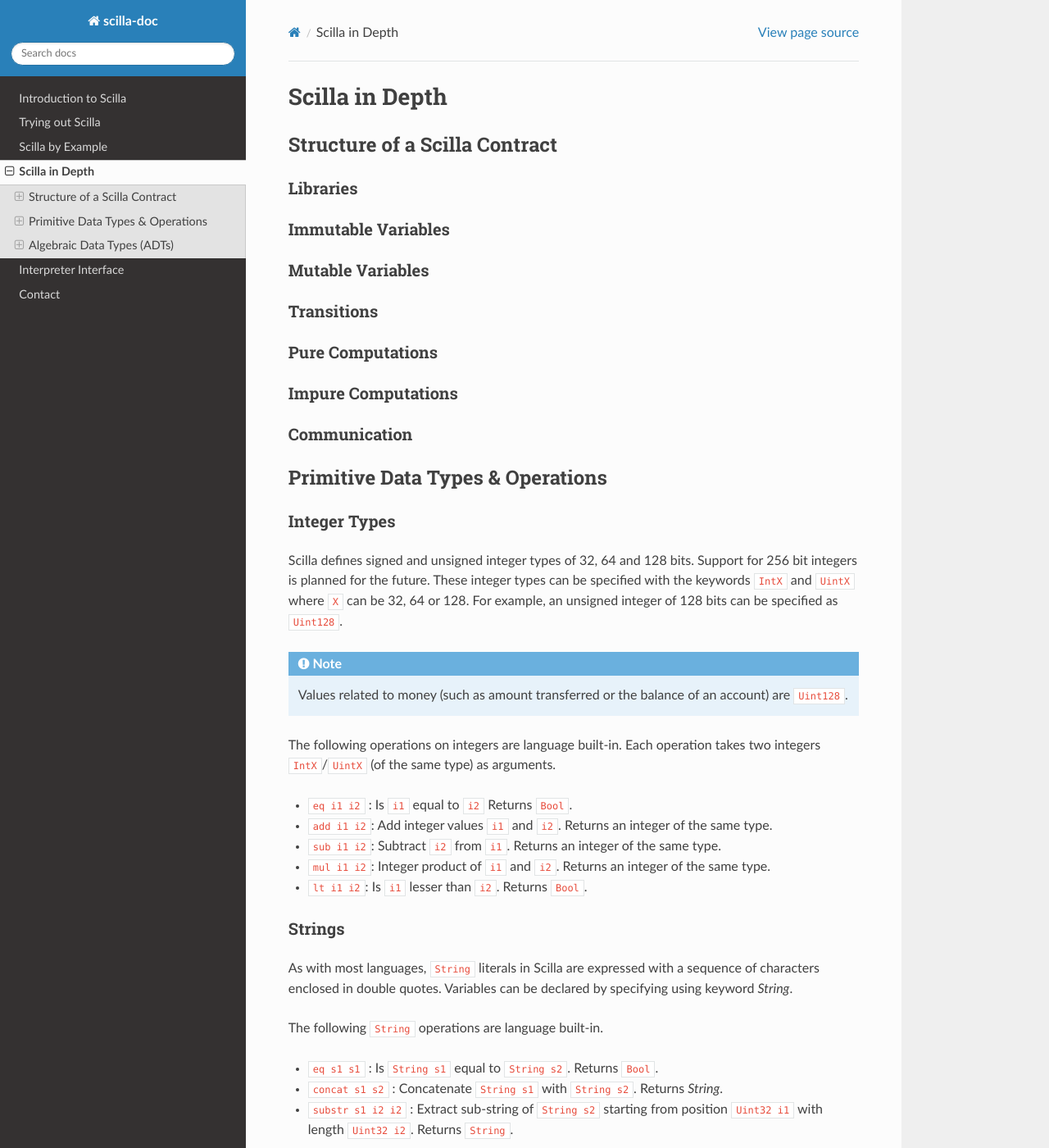
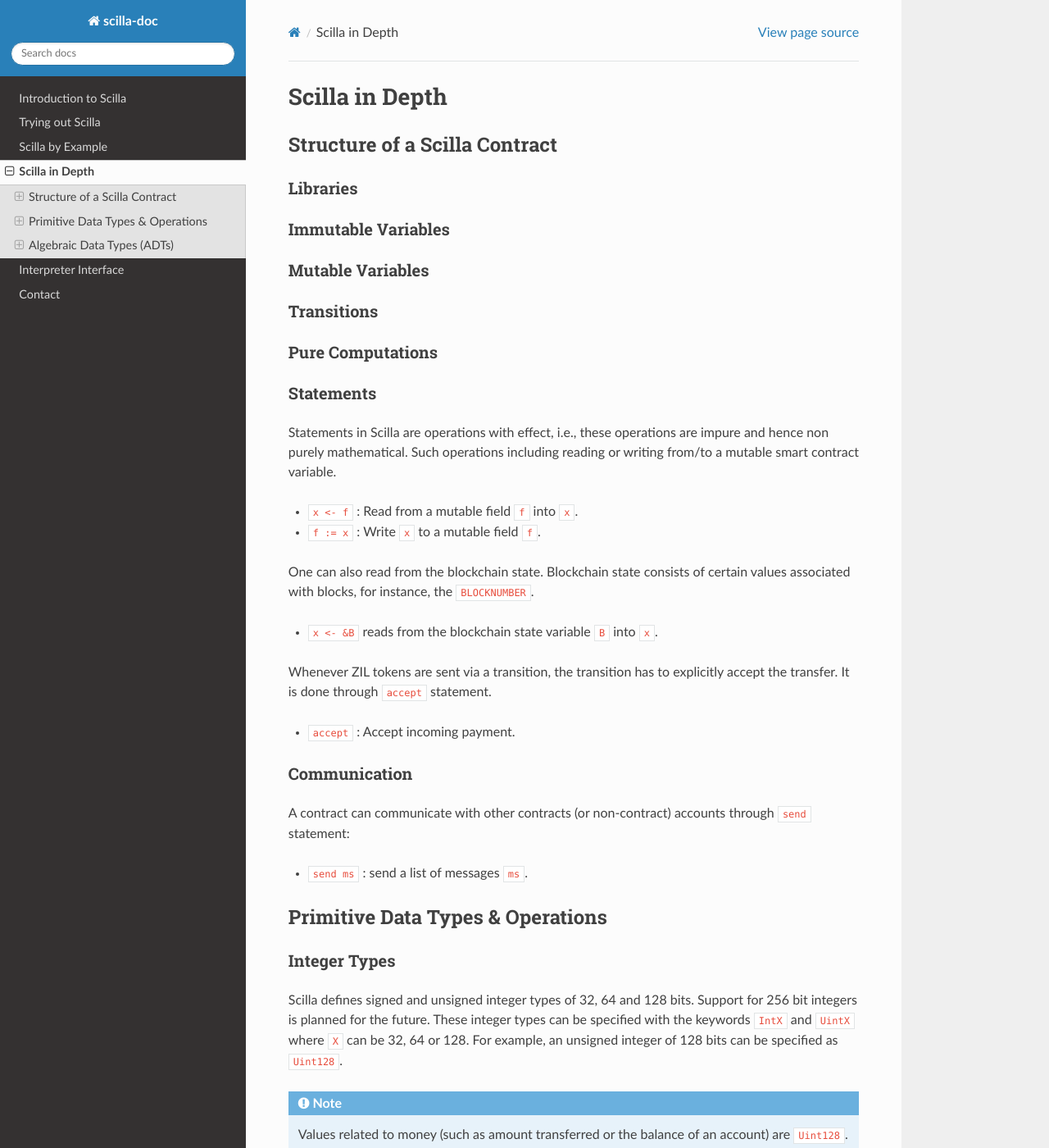
Before and after one commit to Zilliqa/scilla-docs, a Sphinx documentation site: the page built from docs/source/scilla-in-depth.rst, in a window 1280 px wide and 1400 px high. Shown: the whole window at 82% size. Built offline with Sphinx 7.4.7 and the Read the Docs theme 2.0.0, drawn with Linux system fonts in a browser that asks for light colours.

Commit message:
Added statement

```diff
--- a/docs/source/scilla-in-depth.rst
+++ b/docs/source/scilla-in-depth.rst
@@ -20,11 +20,38 @@ Transitions
 Pure Computations
 *****************
 
-Impure Computations
-*******************
+Statements
+***********
+
+Statements in Scilla are operations with effect, i.e., these operations are
+impure and hence non purely mathematical. Such operations including reading or
+writing from/to a mutable smart contract variable.
+
+- ``x <- f`` : Read from a mutable field ``f`` into ``x``.
+- ``f := x`` : Write ``x`` to a mutable field  ``f``.
+
+One can also read from the blockchain state. Blockchain state consists of
+certain values associated with blocks, for instance, the ``BLOCKNUMBER``.
+
+- ``x <- &B`` reads from the blockchain state variable ``B`` into ``x``.
+
+
+
+Whenever ZIL tokens are sent via a transition, the transition has to explicitly
+accept the transfer. It is done through ``accept`` statement.
+
+- ``accept`` : Accept incoming payment.
+
 
 Communication
 ***************
+
+A contract can communicate with other contracts (or non-contract) accounts
+through ``send`` statement:
+
+- ``send ms`` : send a list of messages ``ms``.
+
+
 
 Primitive Data Types & Operations
 #################################
```
Also changed, not shown: docs/source/scilla-by-example.rst (+5 -5 lines).
